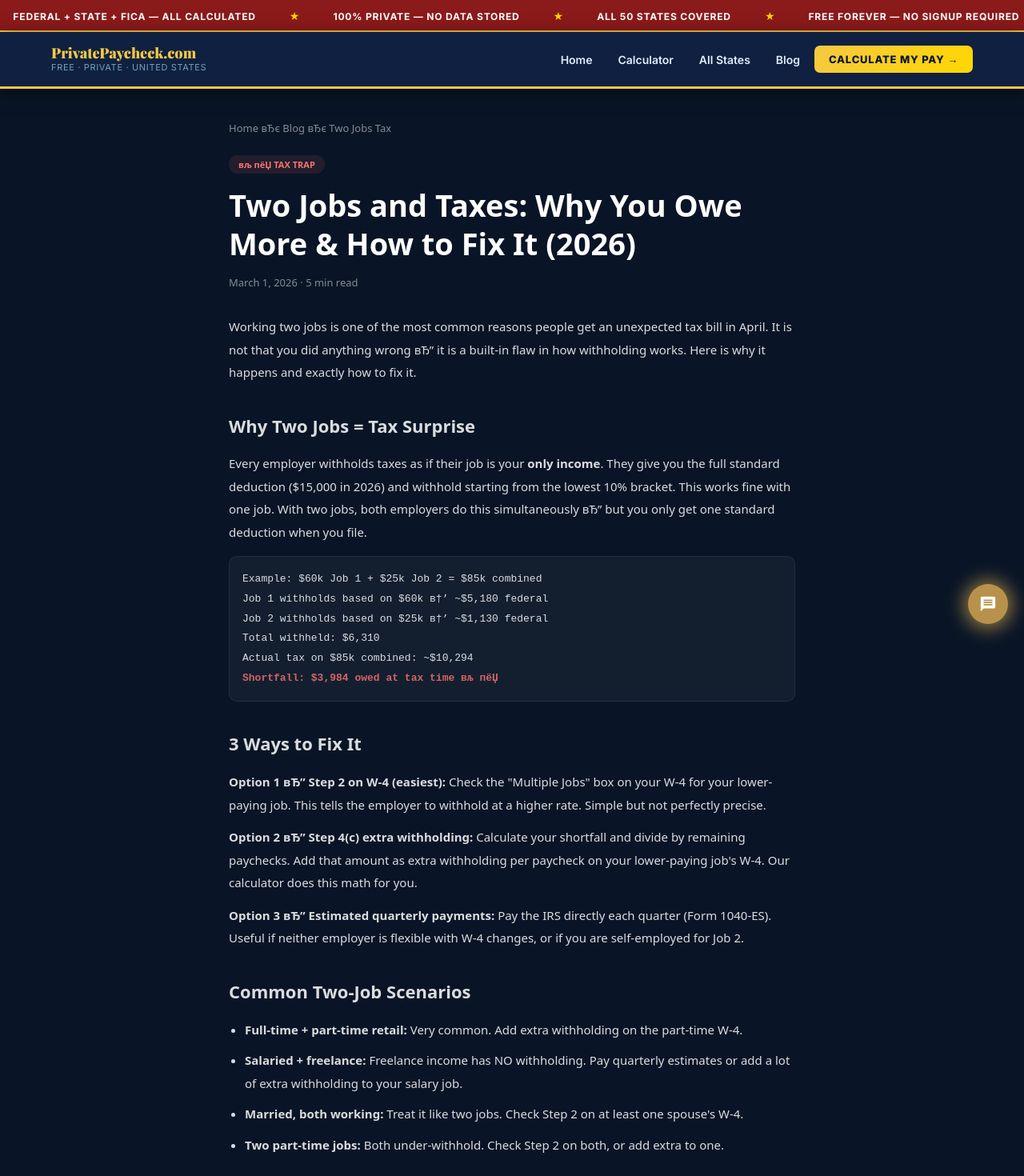
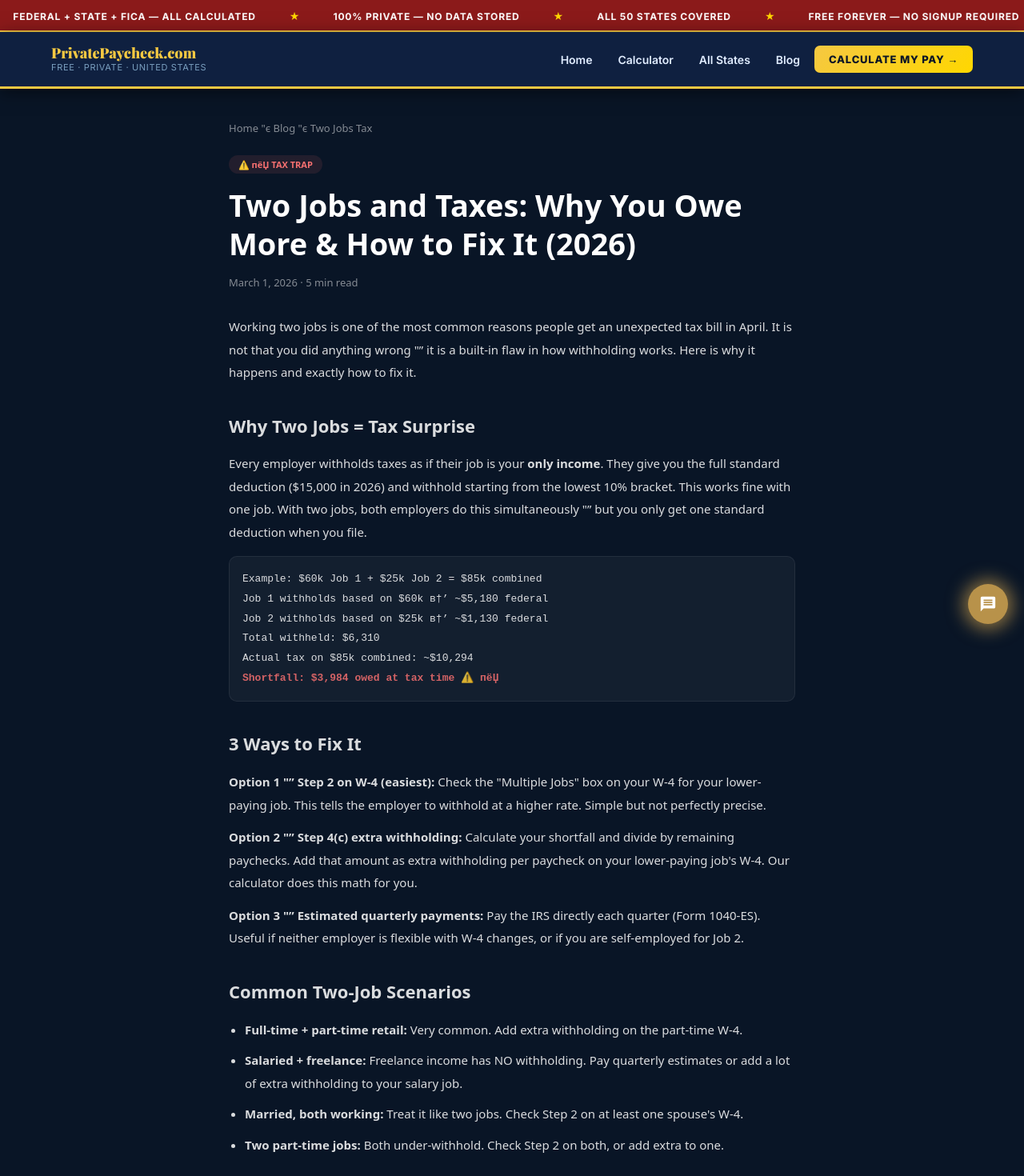
Before and after one commit to devqrcraft-ui/privatepaycheck, a Next.js app: page /blog/two-jobs-tax-withholding in a window 1280 px wide. Shown: the top 1470 px of the page at 80% size. Built offline with nearby package versions, Linux system fonts and the light colour scheme.

Commit message:
fix: mojibake encoding in tips calculator — emoji and em-dash

```diff
--- a/src/app/blog/no-tax-on-tips-explained/page.tsx
+++ b/src/app/blog/no-tax-on-tips-explained/page.tsx
@@ -17,7 +17,7 @@ export const metadata: Metadata = {
 };
 export default function Post(){return(<main style={{minHeight:'100vh',background:'#091526',color:'white',fontFamily:'system-ui,sans-serif'}}>
 <div style={{maxWidth:'740px',margin:'0 auto',padding:'40px 16px'}}>
-<div style={{fontSize:'13px',opacity:0.5,marginBottom:'24px'}}><Link href="/" style={{color:'inherit',textDecoration:'none'}}>Home</Link> вЂє <Link href="/blog" style={{color:'inherit',textDecoration:'none'}}>Blog</Link> вЂє No Tax on Tips Explained</div>
+<div style={{fontSize:'13px',opacity:0.5,marginBottom:'24px'}}><Link href="/" style={{color:'inherit',textDecoration:'none'}}>Home</Link> "є <Link href="/blog" style={{color:'inherit',textDecoration:'none'}}>Blog</Link> "є No Tax on Tips Explained</div>
 <div style={{display:'inline-block',background:'rgba(74,222,128,0.1)',color:'#4ade80',padding:'4px 12px',borderRadius:'20px',fontSize:'11px',fontWeight:700,marginBottom:'16px'}}>рџ”Ґ NEW 2026</div>
 <h1 style={{fontSize:'clamp(22px,4vw,38px)',fontWeight:900,margin:'0 0 16px',lineHeight:1.25}}>No Tax on Tips Explained: Who Qualifies & How Much You Save (2026)</h1>
 <p style={{opacity:0.5,fontSize:'13px',marginBottom:'32px'}}>March 1, 2026 · 5 min read</p>
@@ -25,7 +25,7 @@ export default function Post(){return(<main style={{minHeight:'100vh',background
 <p>The &quot;No Tax on Tips&quot; proposal has been one of the most discussed tax policy ideas of 2025-2026. For the estimated 4 million tipped workers in the US, it could mean keeping an extra $1,500 to $4,000 per year. Here is everything you need to know.</p>
 <h2 style={{fontSize:'22px',fontWeight:800,margin:'32px 0 12px',color:'white'}}>What Is the No Tax on Tips Proposal?</h2>
 <p>The proposal would exempt tip income from federal income tax, up to $25,000 per year. Tips above $25,000 would still be taxed normally. Workers earning over approximately $160,000 in wages would not qualify for the full exemption.</p>
-<p style={{marginTop:'12px'}}>Some versions also include exemption from FICA taxes (Social Security and Medicare вЂ” currently 7.65%) on tip income, which would add significant additional savings.</p>
+<p style={{marginTop:'12px'}}>Some versions also include exemption from FICA taxes (Social Security and Medicare "” currently 7.65%) on tip income, which would add significant additional savings.</p>
 <h2 style={{fontSize:'22px',fontWeight:800,margin:'32px 0 12px',color:'white'}}>Who Qualifies?</h2>
 <p>The exemption would apply to workers in traditionally tipped occupations, which the IRS typically defines as:</p>
 <ul style={{paddingLeft:'20px'}}>
--- a/src/app/blog/two-jobs-tax-withholding/page.tsx
+++ b/src/app/blog/two-jobs-tax-withholding/page.tsx
@@ -17,26 +17,26 @@ export const metadata: Metadata = {
 };
 export default function Post(){return(<main style={{minHeight:'100vh',background:'#091526',color:'white',fontFamily:'system-ui,sans-serif'}}>
 <div style={{maxWidth:'740px',margin:'0 auto',padding:'40px 16px'}}>
-<div style={{fontSize:'13px',opacity:0.5,marginBottom:'24px'}}><Link href="/" style={{color:'inherit',textDecoration:'none'}}>Home</Link> вЂє <Link href="/blog" style={{color:'inherit',textDecoration:'none'}}>Blog</Link> вЂє Two Jobs Tax</div>
-<div style={{display:'inline-block',background:'rgba(248,113,113,0.1)',color:'#f87171',padding:'4px 12px',borderRadius:'20px',fontSize:'11px',fontWeight:700,marginBottom:'16px'}}>вљ пёЏ TAX TRAP</div>
+<div style={{fontSize:'13px',opacity:0.5,marginBottom:'24px'}}><Link href="/" style={{color:'inherit',textDecoration:'none'}}>Home</Link> "є <Link href="/blog" style={{color:'inherit',textDecoration:'none'}}>Blog</Link> "є Two Jobs Tax</div>
+<div style={{display:'inline-block',background:'rgba(248,113,113,0.1)',color:'#f87171',padding:'4px 12px',borderRadius:'20px',fontSize:'11px',fontWeight:700,marginBottom:'16px'}}>⚠️ пёЏ TAX TRAP</div>
 <h1 style={{fontSize:'clamp(22px,4vw,38px)',fontWeight:900,margin:'0 0 16px',lineHeight:1.25}}>Two Jobs and Taxes: Why You Owe More & How to Fix It (2026)</h1>
 <p style={{opacity:0.5,fontSize:'13px',marginBottom:'32px'}}>March 1, 2026 · 5 min read</p>
 <div style={{fontSize:'15px',lineHeight:1.9,opacity:0.85}}>
-<p>Working two jobs is one of the most common reasons people get an unexpected tax bill in April. It is not that you did anything wrong вЂ” it is a built-in flaw in how withholding works. Here is why it happens and exactly how to fix it.</p>
+<p>Working two jobs is one of the most common reasons people get an unexpected tax bill in April. It is not that you did anything wrong "” it is a built-in flaw in how withholding works. Here is why it happens and exactly how to fix it.</p>
 <h2 style={{fontSize:'22px',fontWeight:800,margin:'32px 0 12px',color:'white'}}>Why Two Jobs = Tax Surprise</h2>
-<p>Every employer withholds taxes as if their job is your <strong>only income</strong>. They give you the full standard deduction ($15,000 in 2026) and withhold starting from the lowest 10% bracket. This works fine with one job. With two jobs, both employers do this simultaneously вЂ” but you only get one standard deduction when you file.</p>
+<p>Every employer withholds taxes as if their job is your <strong>only income</strong>. They give you the full standard deduction ($15,000 in 2026) and withhold starting from the lowest 10% bracket. This works fine with one job. With two jobs, both employers do this simultaneously "” but you only get one standard deduction when you file.</p>
 <div style={{background:'rgba(255,255,255,0.05)',border:'1px solid rgba(255,255,255,0.08)',borderRadius:'10px',padding:'16px',margin:'16px 0',fontFamily:'monospace',fontSize:'13px'}}>
 Example: $60k Job 1 + $25k Job 2 = $85k combined<br/>
 Job 1 withholds based on $60k в†’ ~$5,180 federal<br/>
 Job 2 withholds based on $25k в†’ ~$1,130 federal<br/>
 Total withheld: $6,310<br/>
 Actual tax on $85k combined: ~$10,294<br/>
-<strong style={{color:'#f87171'}}>Shortfall: $3,984 owed at tax time вљ пёЏ</strong>
+<strong style={{color:'#f87171'}}>Shortfall: $3,984 owed at tax time ⚠️ пёЏ</strong>
 </div>
 <h2 style={{fontSize:'22px',fontWeight:800,margin:'32px 0 12px',color:'white'}}>3 Ways to Fix It</h2>
-<p><strong>Option 1 вЂ” Step 2 on W-4 (easiest):</strong> Check the &quot;Multiple Jobs&quot; box on your W-4 for your lower-paying job. This tells the employer to withhold at a higher rate. Simple but not perfectly precise.</p>
-<p style={{marginTop:'12px'}}><strong>Option 2 вЂ” Step 4(c) extra withholding:</strong> Calculate your shortfall and divide by remaining paychecks. Add that amount as extra withholding per paycheck on your lower-paying job&apos;s W-4. Our calculator does this math for you.</p>
-<p style={{marginTop:'12px'}}><strong>Option 3 вЂ” Estimated quarterly payments:</strong> Pay the IRS directly each quarter (Form 1040-ES). Useful if neither employer is flexible with W-4 changes, or if you are self-employed for Job 2.</p>
+<p><strong>Option 1 "” Step 2 on W-4 (easiest):</strong> Check the &quot;Multiple Jobs&quot; box on your W-4 for your lower-paying job. This tells the employer to withhold at a higher rate. Simple but not perfectly precise.</p>
+<p style={{marginTop:'12px'}}><strong>Option 2 "” Step 4(c) extra withholding:</strong> Calculate your shortfall and divide by remaining paychecks. Add that amount as extra withholding per paycheck on your lower-paying job&apos;s W-4. Our calculator does this math for you.</p>
+<p style={{marginTop:'12px'}}><strong>Option 3 "” Estimated quarterly payments:</strong> Pay the IRS directly each quarter (Form 1040-ES). Useful if neither employer is flexible with W-4 changes, or if you are self-employed for Job 2.</p>
 <h2 style={{fontSize:'22px',fontWeight:800,margin:'32px 0 12px',color:'white'}}>Common Two-Job Scenarios</h2>
 <ul style={{paddingLeft:'20px'}}>
 <li style={{marginBottom:'10px'}}><strong>Full-time + part-time retail:</strong> Very common. Add extra withholding on the part-time W-4.</li>
--- a/src/app/no-tax-on-overtime-deduction/page.tsx
+++ b/src/app/no-tax-on-overtime-deduction/page.tsx
@@ -86,11 +86,11 @@ export default function NoTaxOnOvertimePage() {
               ))}
             </div>
           </div>
-          <p style={{ textAlign: 'center', fontSize: '11px', opacity: 0.3, margin: '10px 0 0' }}>рџ”’ All calculations in your browser вЂ” data never sent anywhere</p>
+          <p style={{ textAlign: 'center', fontSize: '11px', opacity: 0.3, margin: '10px 0 0' }}>рџ”’ All calculations in your browser "” data never sent anywhere</p>
         </div>
 
         <div style={{ background: 'rgba(251,191,36,0.06)', border: '1px solid rgba(251,191,36,0.15)', borderRadius: '12px', padding: '18px', marginBottom: '24px' }}>
-          <h3 style={{ color: '#fbbf24', fontWeight: 800, margin: '0 0 8px', fontSize: '15px' }}>вљ ️ Legislative Status</h3>
+          <h3 style={{ color: '#fbbf24', fontWeight: 800, margin: '0 0 8px', fontSize: '15px' }}>⚠️ ️ Legislative Status</h3>
           <p style={{ fontSize: '13px', opacity: 0.8, lineHeight: 1.7, margin: 0 }}>The One Big Beautiful Bill was signed into law in 2025. It allows eligible W-2 employees to deduct up to $12,500 of overtime pay annually from federal taxable income for tax years 2025–2028. The deduction applies to the overtime premium (the extra 0.5× above regular pay). Self-employed and 1099 workers do not qualify.</p>
         </div>
 
```
Also changed, not shown: src/app/blog/how-much-of-my-raise-do-i-keep/page.tsx (+7 -7 lines), src/app/no-tax-on-tips-calculator/page.tsx (+7 -7 lines), src/app/w4-withholding-calculator/page.tsx (+5 -5 lines).
